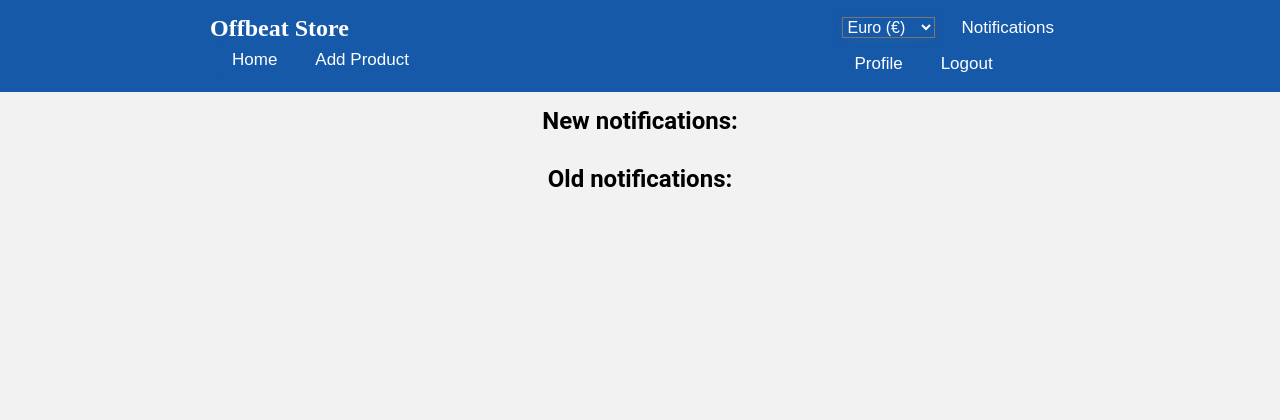
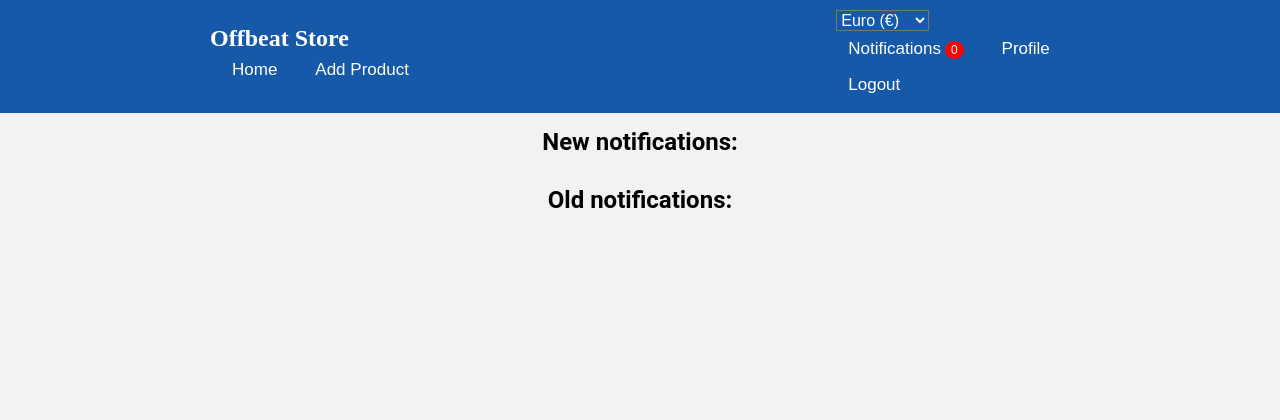
Before and after one commit to Ostrobogulous/online_store, a Flask app: page /notifications in a window 1280 px wide. Shown: the top 420 px of the page. Run offline with Flask 3, Linux system fonts and the light colour scheme; the visitor is signed in with stand-in values (Sample User, id 1); data comes from the database, SQL or seed files in the repository; data that the repository does not hold is empty; some libraries are stand-ins or nearby versions.

Commit message:
Add unseen notification count to navbar

```diff
--- a/OffbeatStore/__init__.py
+++ b/OffbeatStore/__init__.py
@@ -1,6 +1,8 @@
 import os
 from flask import Flask
 from flask_caching import Cache
+from OffbeatStore.utility_functions.operations import count_notifications_operation
+
 
 cache = Cache(config={'CACHE_TYPE': 'SimpleCache'})
 
@@ -29,6 +31,10 @@ def create_app(test_config=None):
     def forward():
         return "This Website Exists!"
 
+    @app.context_processor
+    def inject_notification_count():
+        return dict(get_notification_count=count_notifications_operation)
+
     app.debug = True
 
     from . import db
--- a/OffbeatStore/static/styles.css
+++ b/OffbeatStore/static/styles.css
@@ -477,3 +477,11 @@ input:focus,textarea:focus{
     margin: 15px;
     border-radius: 3px;
 }
+.notification-count {
+    background-color: red;
+    color: white;
+    border-radius: 50%;
+    padding: 2px 6px;
+    font-size: 12px;
+    margin-left: 4px;
+}
--- a/OffbeatStore/templates/layout.html
+++ b/OffbeatStore/templates/layout.html
@@ -34,7 +34,7 @@
             {% endif %}
             {% if g.user %}
              <a href="{{ url_for('profile.notification_page') }}">
-            <button>Notifications</button></a>
+            <button>Notifications<span class="notification-count">{{ get_notification_count(g.user['id']) }}</span></button></a>
             <a href="{{ url_for('profile.profile_page', id=g.user['id']) }}">
             <button>Profile</button></a>
             <a href="{{ url_for('authentication.logout') }}">
--- a/OffbeatStore/utility_functions/operations.py
+++ b/OffbeatStore/utility_functions/operations.py
@@ -1,7 +1,6 @@
 from OffbeatStore.db import get_db
 from flask import g
 from werkzeug.security import generate_password_hash
-from time import sleep
 
 
 def register_operation(username, password):
@@ -277,3 +276,12 @@ def mark_as_seen_operation(id):
                (True, id)
                )
     db.commit()
+
+
+def count_notifications_operation(id):
+    query = """SELECT COUNT(*) AS notification_count
+               FROM notification
+               WHERE user_id = ? AND seen = ?"""
+    db = get_db()
+    notification_count = db.execute(query, (id, False, )).fetchone()[0]
+    return notification_count
```
